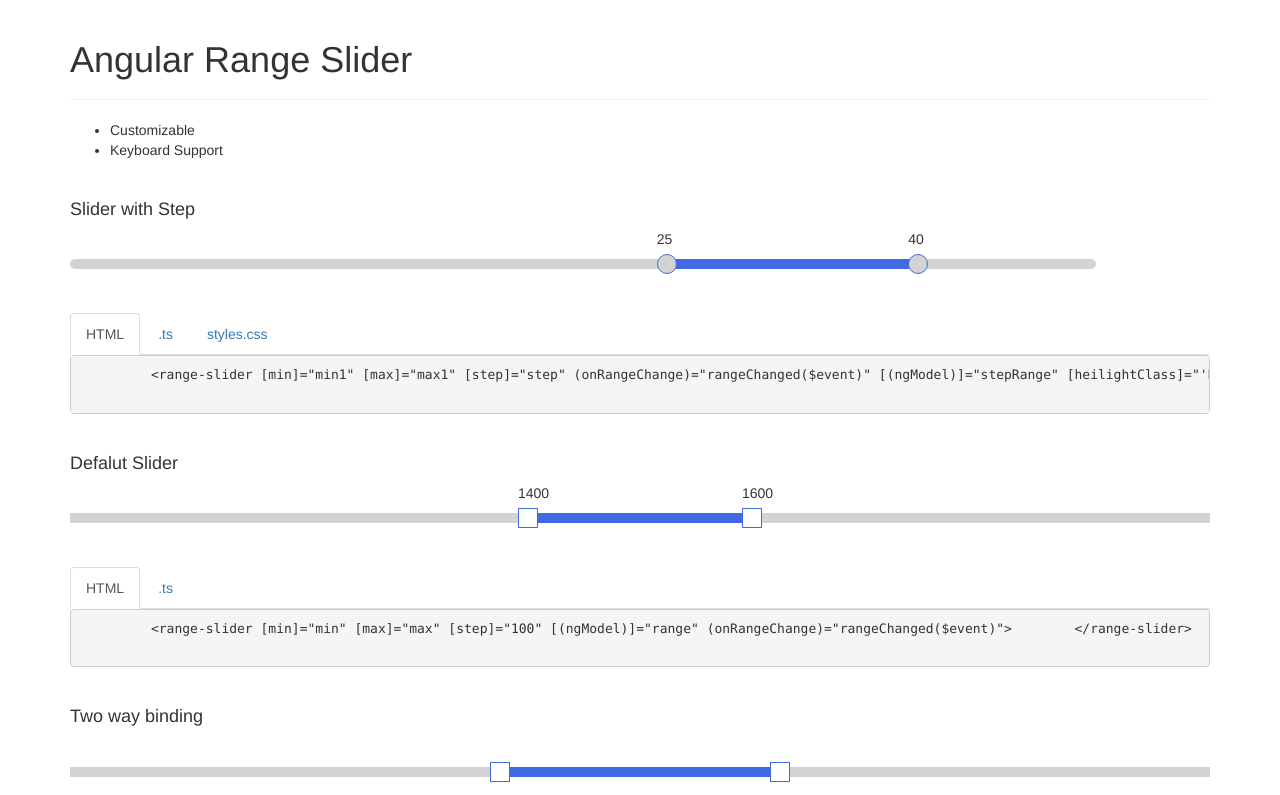
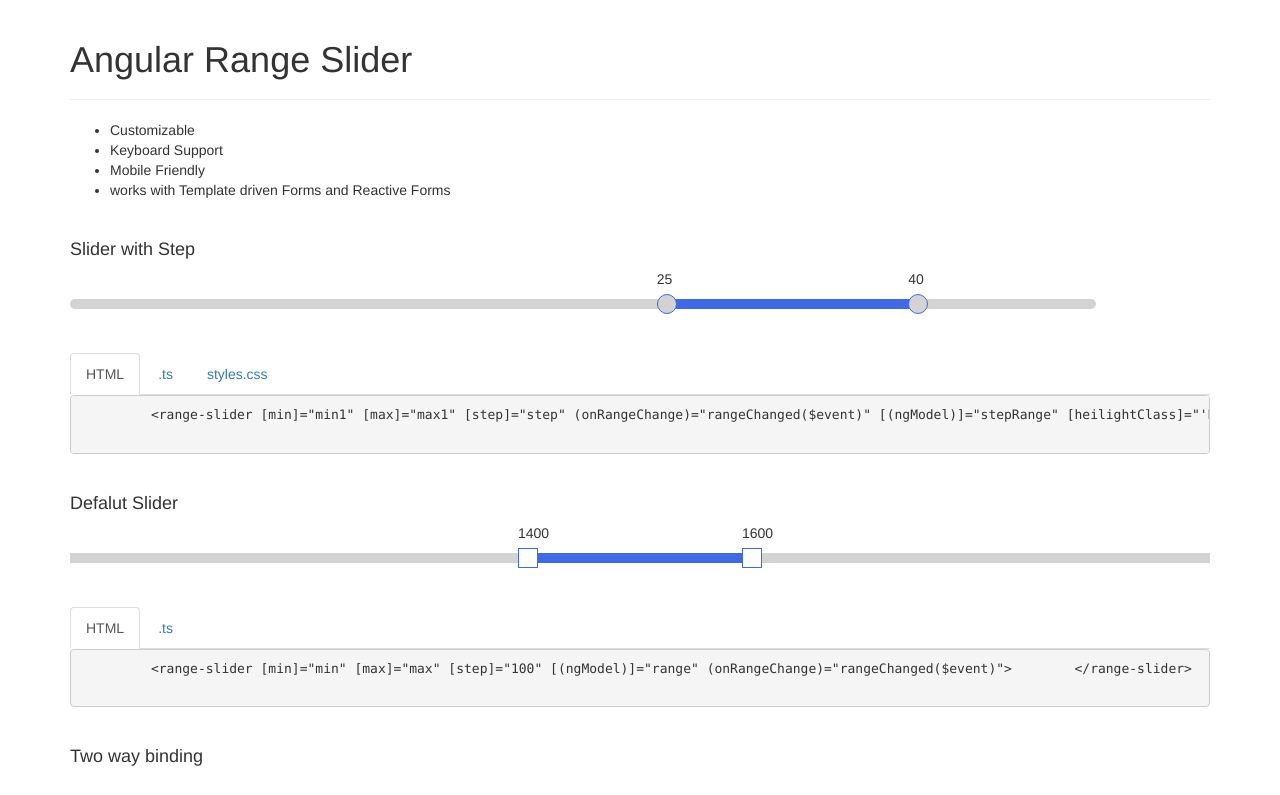
Before and after one commit to lokeshkandala-zz/ngx-rangeslider, an Angular app: page / in a window 1280 px wide. Shown: the top 795 px of the page. Built offline with nearby package versions, Linux system fonts and the light colour scheme.

Commit message:
Signed-off-by: lokeshkandala <nagalokesh09@gmail.com>

```diff
--- a/package.json
+++ b/package.json
@@ -1,7 +1,8 @@
 {
   "name": "ngx-rangeslider-component",
-  "version": "1.0.2",
+  "version": "1.0.3",
   "license": "MIT",
+  "description": "Angular rangeslider component",
   "scripts": {
     "ng": "ng",
     "start": "ng serve",
@@ -47,14 +48,13 @@
     "tslint": "~5.9.1",
     "typescript": "~2.5.3"
   },
-  "description": "Live Demo : https://lokeshkandala.github.io/ ## Installation",
   "main": "karma.conf.js",
   "repository": {
     "type": "git",
     "url": "git+https://github.com/lokeshkandala/ngx-rangeslider.git"
   },
   "keywords": [
-    "ngx-rangeslider-component", "rangeslider","angular","ngx"
+    "ngx-rangeslider-component", "rangeslider","angular","ngx","input","range"
   ],
   "author": "Lokesh",
   "bugs": {
--- a/src/app/app.component.html
+++ b/src/app/app.component.html
@@ -6,6 +6,8 @@
         <ul>
             <li>Customizable</li>
             <li>Keyboard Support</li>
+            <li>Mobile Friendly</li>
+            <li>works with Template driven Forms and Reactive Forms</li>
         </ul>
     </article>
     <article>
@@ -160,10 +162,7 @@ rangeChanged(event:any)&#123;
                 <pre> &lt;form (ngSubmit)="onSubmit()" #dummyForm="ngForm" >
                         &lt;div class="form-group">
                         &lt;label for="name">Range&lt;/label>
-                        &lt;range-slider [min]="min" [max]="max"
-                        [step]="4" [(ngModel)]="dumyForm.range"
-                        (onRangeChange)="rangeChanged($event)"
-                        name="range" #rangef="ngModel" required >
+                        &lt;range-slider [min]="min" [max]="max"[step]="4" [(ngModel)]="dumyForm.range" (onRangeChange)="rangeChanged($event)" name="range" #rangef="ngModel" required >
                         &lt;/range-slider>
                         &lt;/div>
                         &lt;button type="submit" class="btn btn-success" [disabled]="!dummyForm.valid">Submit&lt;/button>
```
